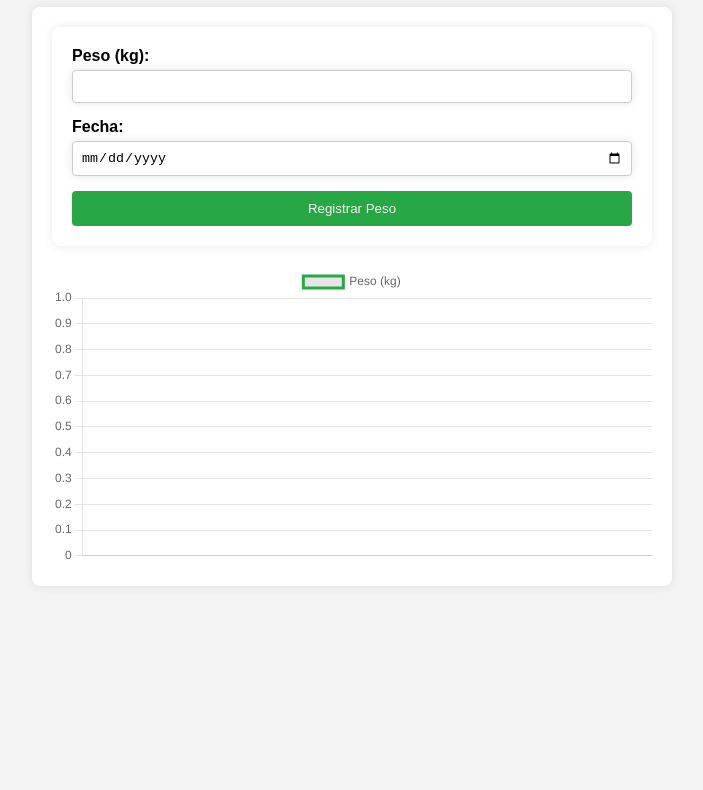
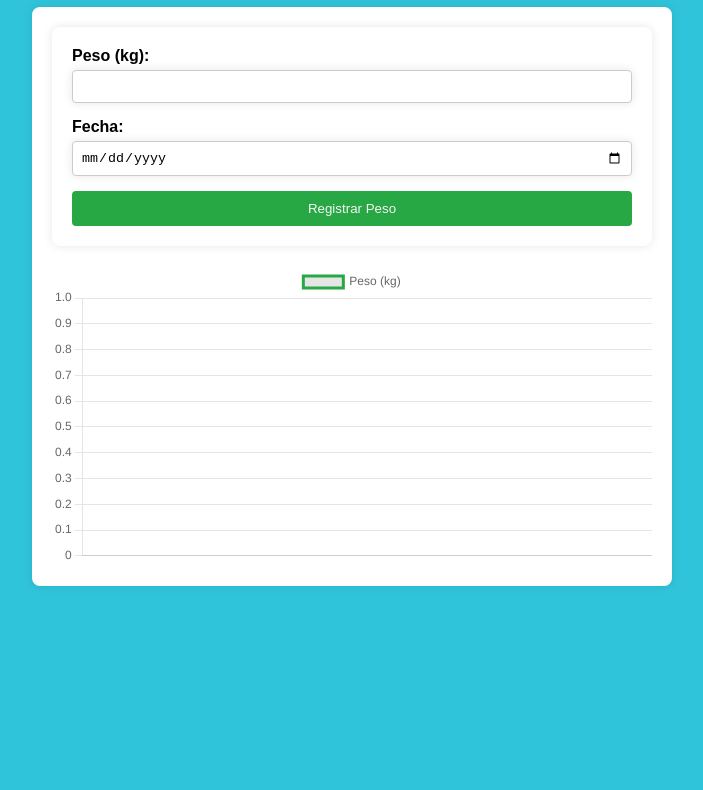
Before and after one commit to CriSfe/Programa-monitoreo-adelgazamiento, a plain HTML site: page index.html in a window 1280 px wide. Shown: the part 329-1119 px from the top of the page, without its empty margins (288-991 px from the left). Drawn offline with nearby package versions, Linux system fonts and the light colour scheme.

Commit message:
Just changed color

```diff
--- a/styles.css
+++ b/styles.css
@@ -1,6 +1,6 @@
 body{
     font-family: Arial, Helvetica, sans-serif;
-    background-color: #f4f4f4;
+    background-color: #30c4da;
     margin: 0;
     padding: 20%;
 }
```
Also changed, not shown: index.html (+1 -0 lines).
